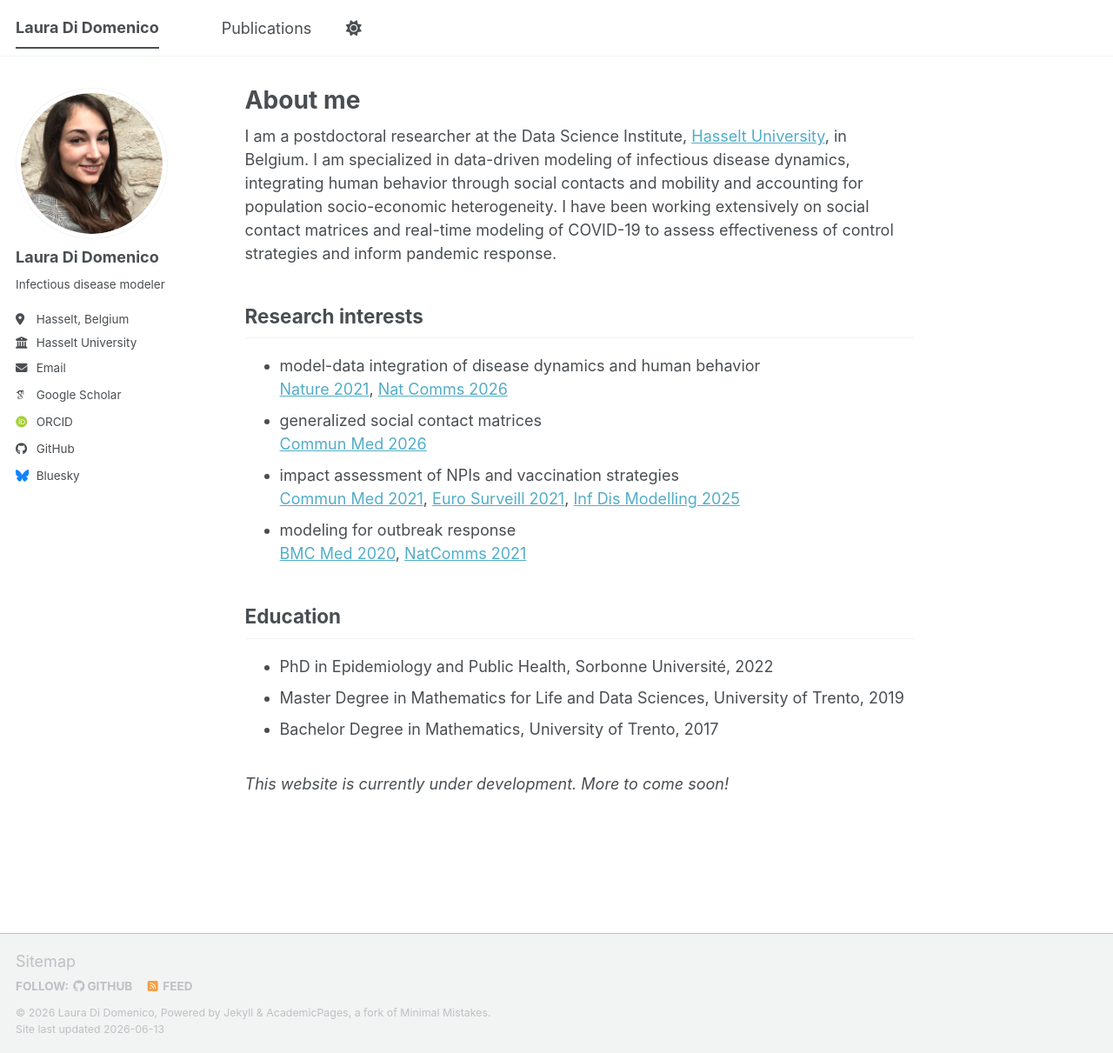
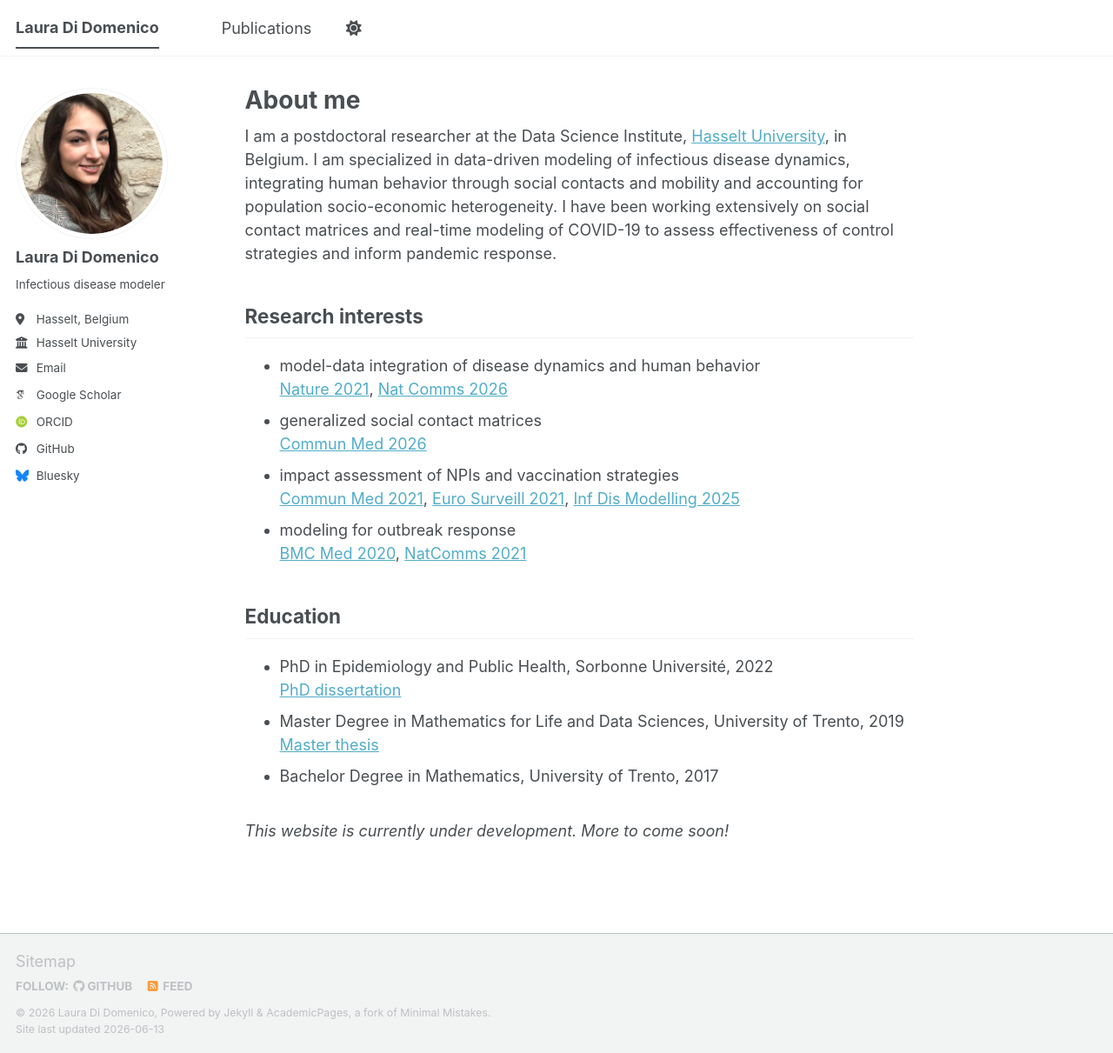
Before and after one commit to laura-didomenico/laura-didomenico.github.io, a Jekyll site: the page built from _pages/about.md, in a window 1280 px wide and 1211 px high. Shown: the whole window at 87% size. Built offline with Jekyll 4.4.1, drawn with Linux system fonts in a browser that asks for light colours; some web fonts are replaced; a script bundle is joined from its source files by our own code; library files that are not in the unit come from our copies.

Commit message:
Added links to PhD and Master thesis

```diff
--- a/_pages/about.md
+++ b/_pages/about.md
@@ -23,8 +23,10 @@ Research interests
 
 Education
 ------
-- PhD in Epidemiology and Public Health, Sorbonne Université, 2022
-- Master Degree in Mathematics for Life and Data Sciences, University of Trento, 2019
+- PhD in Epidemiology and Public Health, Sorbonne Université, 2022 <br>
+  [PhD dissertation](https://theses.hal.science/tel-04067114)
+- Master Degree in Mathematics for Life and Data Sciences, University of Trento, 2019 <br>
+  [Master thesis](https://doi.org/10.1103/PhysRevResearch.6.023265)
 - Bachelor Degree in Mathematics, University of Trento, 2017
 
 <div style="margin-top: 2em;"></div>
```
